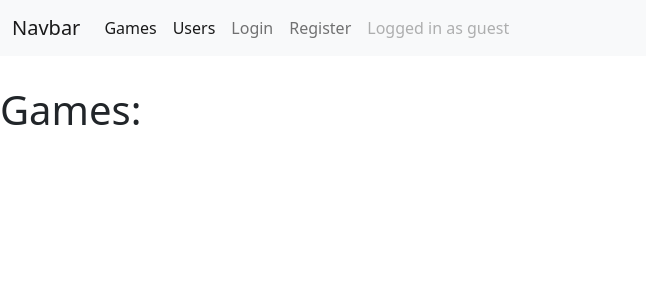
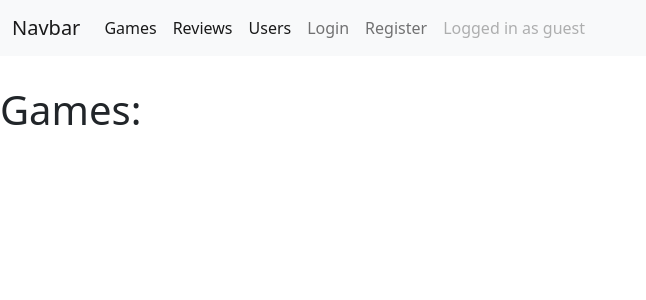
Before and after one commit to Krzys01k/BD2021-gamedb-neo4j, a Flask app: page /games in a window 1280 px wide. Shown: the top 300 px of the page, without its empty margins (0-646 px from the left). Run offline with Flask 2, Linux system fonts and the light colour scheme; data that the repository does not hold is empty.

Commit message:
szablon listy recenzji

```diff
--- a/FlaskApp/Templates/base.html
+++ b/FlaskApp/Templates/base.html
@@ -17,6 +17,7 @@
         <div class="collapse navbar-collapse" id="navbarNavAltMarkup">
           <div class="navbar-nav">
             <a class="nav-link active" aria-current="page" href="/games">Games</a>
+            <a class="nav-link active" href="/reviews">Reviews</a>
             <a class="nav-link active" aria-current="page" href="/users">Users</a>
 
             {% if name == "" %}
--- a/FlaskApp/Templates/game_details.html
+++ b/FlaskApp/Templates/game_details.html
@@ -2,9 +2,9 @@
 
 {%block content%}
 
-<a href="/games" class="btn btn-dark" style="width = 100px; margin: 10px 10px 10px 33px">Go back</a>
+<a href="/games" class="btn btn-dark" style="width: 100px; margin: 10px 10px 10px 33px">Go back</a>
 {% if not rev_exists %}
-<a href="/add_opinion/{{game.title}}" class="btn btn-dark" style="width = 100px; margin: 10px">Add Opinion</a>
+<a href="/add_opinion/{{game.title}}" class="btn btn-dark" style="width: 100px; margin: 10px">Add Opinion</a>
 {% endif %}
 
 <div style="margin: 0 20px" class="row">
--- a/FlaskApp/app.py
+++ b/FlaskApp/app.py
@@ -97,6 +97,15 @@ def review_exists(author_name, game_title):
             return 1
         return 0
 
+def get_reviews():
+    with driver.session() as session:
+        nodes = session.run("match (r:Review) return (r)")
+        reviews = []
+        for node in nodes.data():
+            reviews.append(node['r'])
+
+        return reviews
+
 
 @app.route('/')
 def hello_world():
@@ -128,7 +137,10 @@ def add_opinion_form(game_title):
 
     return render_template("add_opinion.html", name=name, game_title=game_title)
 
-
+@app.route('/reviews')
+def reviews():
+    reviews = get_reviews()
+    return render_template("reviews.html", reviews=reviews, name=name)
 
 
 @app.route('/users', methods=['POST', 'GET'])
```
Also changed, not shown: FlaskApp/Templates/reviews.html (added, +17 -0 lines).
